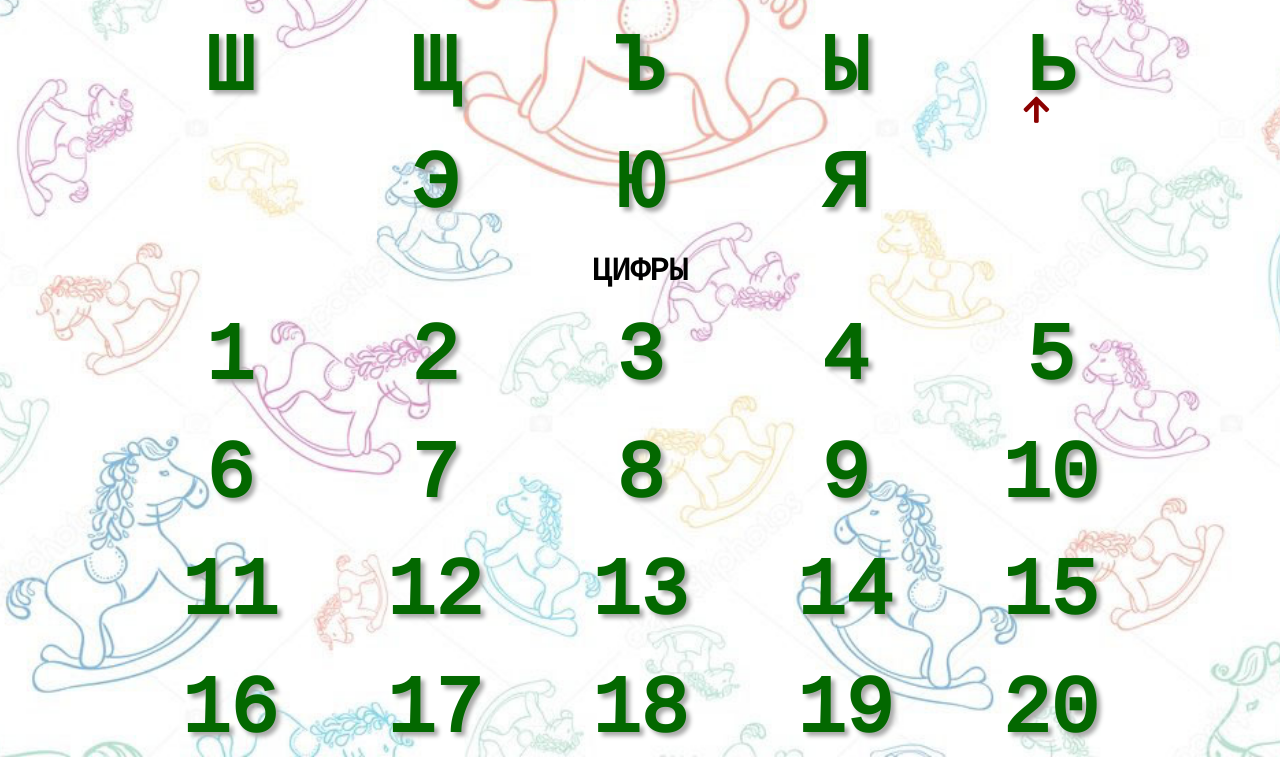
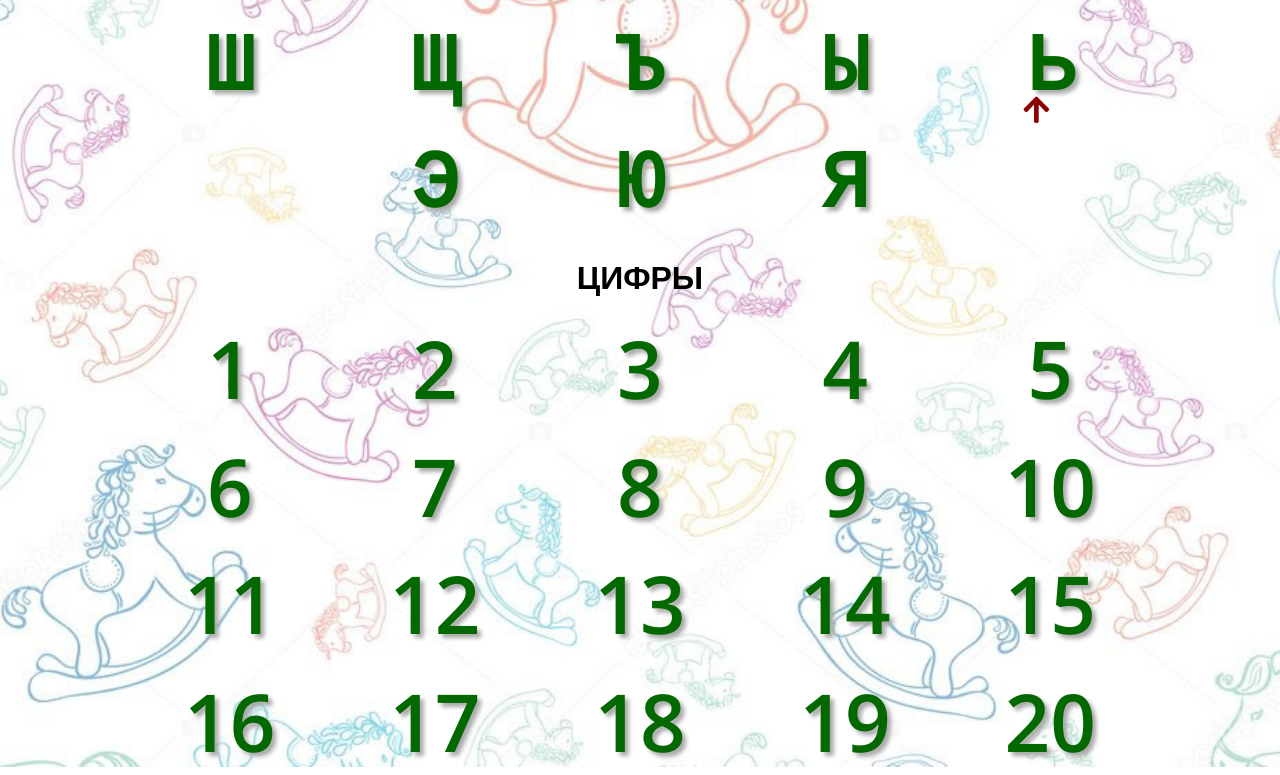
Before and after one commit to Camatoz/My-Projekt, a plain HTML site: page index.html in a window 1280 px wide. Shown: the part 645-1420 px from the top of the page. Drawn offline with nearby package versions, Linux system fonts and the light colour scheme.

```diff
--- a/css/main.css
+++ b/css/main.css
@@ -1,4 +1,5 @@
 @import url("https://fonts.googleapis.com/css?family=Cousine&display=swap");
+@import url('https://fonts.googleapis.com/css?family=Open+Sans:400,600&display=swap');
 
 body {
   margin: 0;
@@ -9,10 +10,18 @@ body {
   background-repeat: no-repeat;
 }
 
-h1 {
+h1,h2 {
   text-align: center;
   text-transform: uppercase;
-  font-family: "Cousine", monospace;
+  font-family: 'Open Sans', sans-serif;
+}
+
+h2 {
+  font-size: 2em;
+}
+
+.container-num > a {
+  font-family: 'Open Sans', sans-serif;
 }
 
 a {
--- a/index.html
+++ b/index.html
@@ -19,7 +19,7 @@
 
       <i id="top" class="fas fa-arrow-up"></i>
 
-      <h1>Цифры</h1>
+      <h2>Цифры</h2>
       <div class="container-num"></div>
     </div>
 
```
Also changed, not shown: 14 other files.
